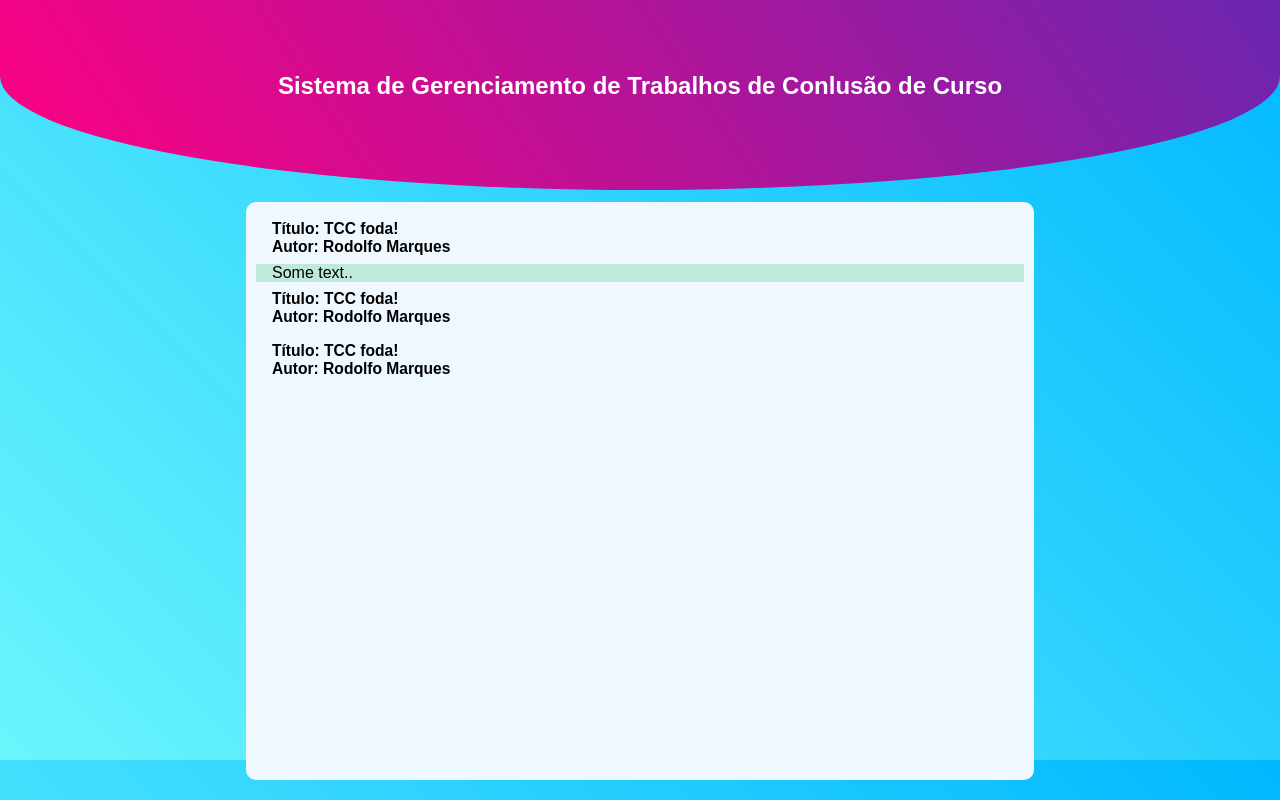
After one commit to rodolfomarques/projeto_internetIV, a PHP site: page /lista.php in a window 1280 px wide, after a click that opens the changed part. The commit adds this page. Run offline with PHP 8.4, Linux system fonts and the light colour scheme.

Commit message:
Arquitetura de páginas iniciada

```diff
--- a/css/style.css
+++ b/css/style.css
@@ -6,7 +6,7 @@
 body {
 
     width: 100vw;
-    height: 100vh;
+    height: 95vh;
     margin: 0px;
     padding: 0px;
     font-family: Arial, Helvetica, sans-serif;
@@ -105,3 +105,47 @@ a.menu_link {
     border: 1px black solid;
     border-radius: 10px;
 }
+
+
+/* FORMULÁRIO DE CADASTRO DOS USUÁRIOS */
+
+form#user_form {
+
+    grid-row: 2;
+    grid-column: 2/3;
+    max-width: 400px;
+    align-self: center;
+    justify-self: center;
+}
+
+section#user_cat {
+
+    display: flex;
+    flex-direction: column;
+
+}
+
+
+/* LISTA DOS TCCS */
+
+section#tcc_list {
+
+    width: 90%;
+    margin-top: 30px;
+    padding: 10px 10px;
+    border-radius: 10px 10px 10px 10px;
+    background-color: aliceblue;
+    grid-column: 2/3;
+    grid-row: 2;
+    justify-self: center;
+}
+
+button.btn_acordeon{
+
+    text-align: left;
+}
+
+div.tcc_list_item {
+
+    background-color:rgba(166, 228, 199, 0.651);
+}
--- a/header.php
+++ b/header.php
@@ -6,6 +6,7 @@
     <meta http-equiv="X-UA-Compatible" content="ie=edge">
     <title>Sistema de Gestão de TCCs</title>
     <link rel="stylesheet" href="./css/style.css">
+    <link rel="stylesheet" href="./css/w3.css">
 </head>
 
 <body>
--- a/js/script.js
+++ b/js/script.js
@@ -0,0 +1,13 @@
+function w3Acordeon(id) {
+    var x = document.getElementById(id);
+    if (x.className.indexOf("w3-show") == -1) {
+        x.className += " w3-show";
+    } else {
+        x.className = x.className.replace(" w3-show", "");
+    }
+}
+
+
+var userDataForm = document.getElementById('user_data');
+
+var estudanteInputs;
--- /dev/null
+++ b/lista.php
@@ -0,0 +1,33 @@
+<?php include 'header.php';?>
+
+    <section id="tcc_list">
+        <button onclick="w3Acordeon('01')" class="w3-button w3-block btn_acordeon">
+            <h3>Título: TCC foda!</h3>
+            <h3>Autor: Rodolfo Marques</h3>
+        </button>
+
+        <div id="01" class="w3-container w3-hide tcc_list_item">
+            <p>Some text..</p>
+        </div>
+
+        <button onclick="w3Acordeon('02')" class="w3-button w3-block btn_acordeon">
+            <h3>Título: TCC foda!</h3>
+            <h3>Autor: Rodolfo Marques</h3>
+        </button>
+
+        <div id="02" class="w3-container w3-hide tcc_list_item">
+        <p>Some text..</p>
+        </div>
+
+        <button onclick="w3Acordeon('03')" class="w3-button w3-block btn_acordeon">
+            <h3>Título: TCC foda!</h3>
+            <h3>Autor: Rodolfo Marques</h3>
+        </button>
+
+        <div id="03" class="w3-container w3-hide tcc_list_item">
+        <p>Some text..</p>
+        </div>
+
+    </section>
+
+<?php include 'footer.php';?>
```
Also changed, not shown: index.php (+4 -8 lines), tcc.php (added, +14 -0 lines), usuario.php (added, +29 -0 lines), css/w3.css (added), php/user_form.php (added).
